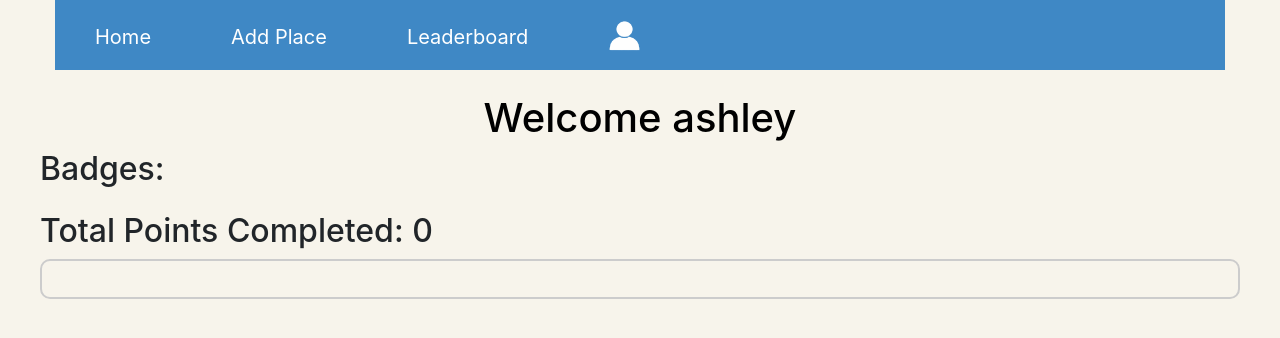
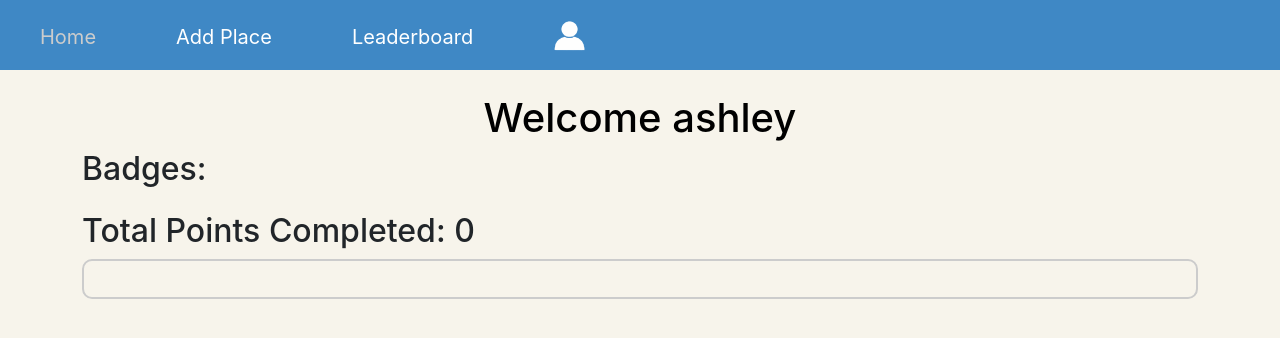
Before and after one commit to ec5ug/ExploreXP, a Django app: a page that uses explorexp/templates/navbar.html in a window 1280 px wide. Shown: the top 338 px of the page. Run offline with Django 4.2, Linux system fonts and the light colour scheme; data comes from the database, SQL or seed files in the repository; data that the repository does not hold is empty; some libraries are stand-ins or nearby versions.

Commit message:
small fixes

```diff
--- a/explorexp/templates/navbar.html
+++ b/explorexp/templates/navbar.html
@@ -53,8 +53,8 @@
         padding: 0;
         overflow: hidden;
         background-color: #3F88C5;
-        margin-left: 15px;
-        margin-right: 15px;
+        margin-left: 0px;
+        margin-right: 0px;
         display:flex;
         justify-content: left;
         align-items: center;
--- a/explorexp/templates/profile.html
+++ b/explorexp/templates/profile.html
@@ -6,7 +6,7 @@
     <title>Profile</title>
     <style>
         body {
-            margin-top: 0;
+            margin: 0;
             font-family: Roobert,-apple-system,BlinkMacSystemFont,"Segoe UI",Helvetica,Arial,sans-serif,"Apple Color Emoji","Segoe UI Emoji","Segoe UI Symbol";
         }
         .badge-container {
@@ -41,6 +41,7 @@
     </style>
 </head>
 <body>
+<div class="container">
     <h1 style="color:black; text-align: center">Welcome {{ USER_PROFILE }}</h1>
     <h2>Badges:</h2>
     <ul class="badge-container">
@@ -60,6 +61,7 @@
             {% endfor %}
         </ul>
     </div>
+</div>
 
 </body>
 </html>
```
Also changed, not shown: explorexp/templates/add_place.html (+8 -5 lines).
